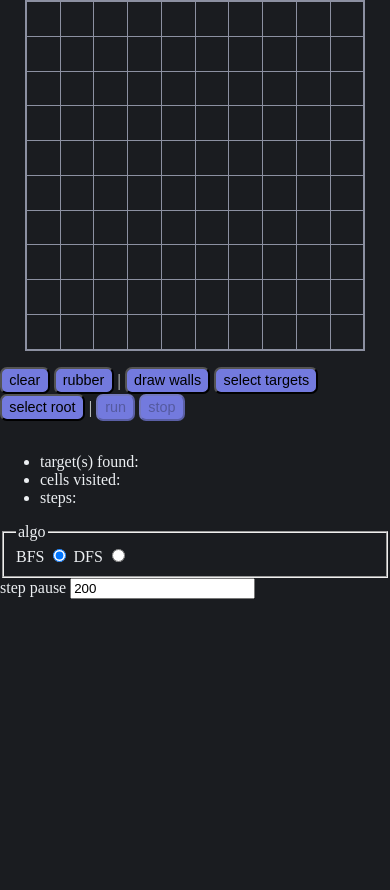
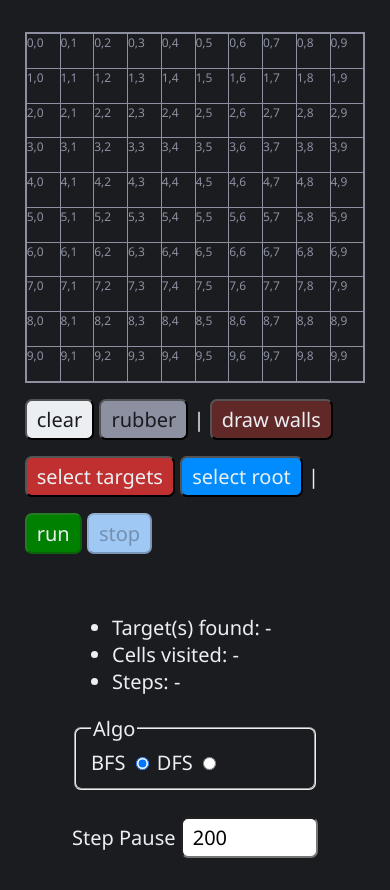
Before and after one commit to AlessandroTambellini/draw-algos, a plain HTML site: page index.html in a window 390 px wide. Before the commit the page ends 844 px from the top, so only its background shows below. Drawn offline with Linux system fonts and the light colour scheme.

Commit message:
make layout responsive and style it a bit

```diff
--- a/index.css
+++ b/index.css
@@ -1,10 +1,12 @@
 :root {
     --background-color: rgb(26, 28, 32);
     --text-color: rgb(236, 239, 242);
+    --secondary-color: rgb(140, 144, 161);
+    --cell-color: rgb(140, 144, 161);
+
+    /* Unused */
     --delimiter-color: rgb(46, 48, 57);
     --link-color: rgb(115, 122, 222);
-    --time-color: rgb(140, 144, 161);
-    --details-color: rgb(140, 144, 161);
 }
 
 * {
@@ -12,14 +14,16 @@
 }
 
 body {
-    /* display: flex;
+    display: flex;
     flex-direction: column;
     justify-content: center;
     align-items: center;
-    */
     margin: 0;
     background-color: var(--background-color);
     color: var(--text-color);
+    font-size: 1.25rem;
+    font-family: 'Segoe UI', Tahoma, Geneva, Verdana, sans-serif;
+    padding: 2rem;
 }
 
 main {
@@ -40,43 +44,114 @@ main {
     -webkit-user-select: none;
     user-select: none;
 
-    border: 1px solid var(--details-color);
+    border: 1px solid var(--secondary-color);
     /* I thought about setting .row:nth-last-of-type, but because the rows are inserted via js
     after the css is loaded, it has not effect. */
-    border-bottom: 2px solid var(--details-color);
+    border-bottom: 2px solid var(--secondary-color);
 }
 
-#btns-container {
-    margin-block: 1rem;
+.row {
+    display: flex;
+    border-top: 1px solid var(--secondary-color);
+    border-left: 1px solid var(--secondary-color);
+}
+
+.cell {
+    height: 4vh;
+    aspect-ratio: 1;
+    font-size: .75rem;
+    color: var(--cell-color);
+    border-right: 1px solid var(--secondary-color);
+}
+
+
+/*
+ *
+ * Buttons & Colors
+ */
+
+#btns-container > button {
+    /* I set the margin on each individual button instead of setting it to the container,
+    because when the screen shrinks and they move on a new line, they mantein the distance form the row above. */
+    margin-top: 1rem;
 }
 
 #btns-container button {
     border-radius: 7px;
     padding: .25em .5em;
-    font-size: .9rem;
-    background-color: var(--link-color);
 }
 
-#err-msg {
-    color: rgb(150, 19, 19);
-    font-weight: bold;
+.wall {
+    background-color: rgb(97, 40, 40);
+    color: rgb(215, 215, 215); /* I do not want a color
+    that has a super high contrast with the background,
+    because it's distractive. I think a smoked white is
+    the right color. */
 }
 
-.row {
-    display: flex;
-    border-top: 1px solid var(--details-color);
-    border-left: 1px solid var(--details-color);
+.target {
+    background-color: rgb(192, 48, 48);
+    color: rgb(215, 215, 215);
 }
 
-.cell {
-    /* font-size: .75rem; */
-    /* color: gray; */
-    /*width: 5ch;*/ /* it is proportional to the font-size */
-    /* padding: .25rem; */
-    height: 4vh;
-    aspect-ratio: 1;
-    border-right: 1px solid var(--details-color);
-    /* border: 1px solid var(--details-color); */
+.root {
+    background-color: rgb(0, 140, 255);
+    color: rgb(215, 215, 215);
+}
+
+.visited {
+    background-color: rgb(160, 200, 245);
+}
+
+.wall-hover {
+    /* I place the border inside to avoid moving the grid */
+    box-shadow: inset 0px 0px 0px 3px rgb(182, 45, 45);
+}
+
+.target-hover {
+    box-shadow: inset 0px 0px 0px 3px rgb(240, 65, 185);
+}
+
+.root-hover {
+    box-shadow: inset 0px 0px 0px 3px rgb(60, 226, 238);
+}
+
+#clear-btn {
+    background-color: var(--text-color);
+    color: var(--background-color);
+}
+
+#rubber-btn {
+    background-color: rgb(140, 144, 161);
+    color: var(--background-color);
+}
+
+#draw-walls-btn {
+    background-color: rgb(97, 40, 40);
+    color: var(--text-color);
+}
+
+#select-targets-btn {
+    background-color: rgb(192, 48, 48);
+    color: var(--text-color);
+}
+
+#select-root-btn {
+    background-color: rgb(0, 140, 255);
+    color: var(--text-color);
+}
+
+#run-btn {
+    background-color: green;
+    color: var(--text-color);
+}
+
+#stop-btn {
+    background-color: rgb(160, 200, 245);
+}
+
+.target-found {
+    animation: pulse 1s ease-in-out 1;
 }
 
 @keyframes pulse {
@@ -91,59 +166,46 @@ main {
     }
 }
 
-
-.visited {
-    background-color: rgb(160, 200, 245);
-}
-/* .visited-test {
-    background-color: rgb(245, 170, 160);
-} */
-
-.wall {
-    background-color: rgb(97, 40, 40);
-    color: rgb(215, 215, 215); /* I do not want a color
-    that has a super high contrast with the background,
-    because it's distractive. I think a smoked white is
-    the right color. */
-}
-
-/* #btns-container {
-    display: flex;
-    justify-content: center;
-    align-items: center;
-} */
-
-.wall-hover {
-    /* I place the border inside to avoid moving the grid */
-    box-shadow: inset 0px 0px 0px 3px rgb(182, 45, 45);
-}
-
-.target-hover {
-    box-shadow: inset 0px 0px 0px 3px rgb(240, 65, 185);
-}
-
-.root-hover {
-    box-shadow: inset 0px 0px 0px 3px rgb(60, 226, 238);
-}
-
-.target {
-    background-color: rgb(192, 48, 48);
-    color: rgb(215, 215, 215);
-}
-
-button:focus {
-    border: 2px solid rgb(156, 16, 16);
-}
-
-.root {
-    background-color: rgb(0, 140, 255);
-    color: rgb(215, 215, 215);
-}
-
-.target-found {
-    animation: pulse 1s ease-in-out 1;
-}
-
 .rubber-hover {
     opacity: .5;
 }
+
+
+/*
+ *
+ * Miscellaneous
+ */
+
+button, input {
+    font: inherit;
+}
+
+input {
+    border-radius: 7px;
+    padding: .25em .5em;
+}
+
+#algos-fieldset {
+    border-radius: 7px;
+}
+
+#step-pause {
+    max-width: 12ch;
+}
+
+#err-msg {
+    color: rgb(150, 19, 19);
+    font-weight: bold;
+}
+
+@media (min-width: 1100px) {
+    body {
+        flex-direction: row;
+        align-items: start;
+        gap: 1rem;
+    }
+}
+
+/* button:focus {
+    border: 2px solid rgb(156, 16, 16);
+} */
--- a/index.html
+++ b/index.html
@@ -9,7 +9,6 @@
 
     <link rel="stylesheet" href="./index.css">
     <script src="./index.js" defer></script>
-    <!-- <script src="./test.js" defer></script> -->
 </head>
 <body>
     <main>
@@ -21,7 +20,7 @@
             |
             <button id="draw-walls-btn">draw walls</button>
             <button id="select-targets-btn">select targets</button>
-            <button id="select-root">select root</button>
+            <button id="select-root-btn">select root</button>
             |
             <button id="run-btn" disabled>run</button>
             <button id="stop-btn" disabled>stop</button>
@@ -29,17 +28,17 @@
     </main>
 
     <p id="err-msg"></p>
-    <!-- <button id="test-btn">test</button> -->
 
+    <div id="controls">
         <ul>
-        <li>target(s) found: <span id="target-found"></span></li>
-        <li>cells visited: <span id="cells-visited"></span></li>
-        <li>steps: <span id="steps"></span></li>
+            <li>Target(s) found: <span id="target-found">-</span></li>
+            <li>Cells visited: <span id="cells-visited">-</span></li>
+            <li>Steps: <span id="steps">-</span></li>
         </ul>
 
         <form>
             <fieldset id="algos-fieldset">
-            <legend>algo</legend>
+                <legend>Algo</legend>
 
                 <!-- BFS Algorithm: https://en.wikipedia.org/wiki/Breadth-first_search -->
                 <label for="bfs">BFS</label>
@@ -50,10 +49,11 @@
                 <!-- <label for="whatever">whatever</label>
                 <input class="algo" id="whatever" type="radio" value="whatever" name="algo"> -->
             </fieldset>
-
-        <label for="step-pause">step pause</label>
+            <br>
+            <label for="step-pause">Step Pause</label>
             <input id="step-pause" type="number" min="0" value="200">
         </form>
+    </div>
 
 </body>
 </html>
--- a/index.js
+++ b/index.js
@@ -10,7 +10,7 @@ const clear_btn = document.querySelector('#clear-btn');
 const rubber_btn = document.querySelector('#rubber-btn');
 const draw_walls_btn = document.querySelector('#draw-walls-btn');
 const select_targets_btn = document.querySelector('#select-targets-btn');
-const select_root_btn = document.querySelector('#select-root');
+const select_root_btn = document.querySelector('#select-root-btn');
 const run_btn = document.querySelector('#run-btn');
 const stop_btn = document.querySelector('#stop-btn');
 
@@ -21,6 +21,33 @@ const res_steps = document.querySelector('#steps');
 document.querySelector('form').addEventListener('submit', e => e.preventDefault());
 const algos_fieldset = document.querySelector('#algos-fieldset');
 const step_pause_input = document.querySelector('#step-pause');
+
+/*
+ *
+ *  Global vars/flags
+ */
+
+let algo = null;
+let root = null;
+let targets = 0;
+
+let f_clear = true;
+let f_rubber = false;
+let f_draw_walls = false;
+let f_select_targets = false;
+let f_select_root = false;
+let f_run = true;
+let f_stop = true;
+
+let prev_rubber_hover = null;
+let prev_wall_hover = null;
+let prev_target_hover = null;
+let prev_root_hover = null;
+
+let is_stop = true;
+let is_run = true;
+
+let leftBtn_down = false;
 
 /*
 *
@@ -95,6 +122,7 @@ class Bfs {
             curr.classList.add('visited');
             if (curr.classList.contains('target')) {
                 targets_found += 1;
+                curr.classList.remove('visited');
                 curr.classList.add('target-found');
             }
             await new Promise(resolve => setTimeout(resolve, this.#step_pause));
@@ -172,6 +200,7 @@ class Dfs {
             curr.classList.add('visited');
             if (curr.classList.contains('target')) {
                 targets_found += 1;
+                curr.classList.remove('visited');
                 curr.classList.add('target-found');
             }
             await new Promise(resolve => setTimeout(resolve, this.#step_pause));
@@ -199,39 +228,12 @@ class Whatever {
 
 /*
  *
- *  Global vars/flags
- */
-
-let algo = null;
-let root = null;
-let targets = 0;
-
-let f_clear = true;
-let f_rubber = false;
-let f_draw_walls = false;
-let f_select_targets = false;
-let f_select_root = false;
-let f_run = true;
-let f_stop = true;
-
-let prev_rubber_hover = null;
-let prev_wall_hover = null;
-let prev_target_hover = null;
-let prev_root_hover = null;
-
-let is_stop = true;
-let is_run = true;
-
-let leftBtn_down = false;
-
-/*
- *
  *  App Logic
  */
 
 let cells_per_row = -1;
-if (window.innerWidth <= 430 /* iPhone 14 Pro Max */) cells_per_row = 10;
-else if (window.innerWidth <= 768 /* iPad Mini */) cells_per_row = 15;
+if (window.innerWidth <= 720) cells_per_row = 10;
+else if (window.innerWidth <= 960) cells_per_row = 15;
 else cells_per_row = 20;
 for (let i = 0; i < cells_per_row; i++)
 {
@@ -242,7 +244,7 @@ for (let i = 0; i < cells_per_row; i++)
     {
         const cell = document.createElement('div');
         cell.classList.add('cell');
-        // cell.textContent = i + ',' + j;
+        cell.textContent = i + ',' + j;
         row.appendChild(cell);
     }
     grid.appendChild(row);
```
Lines whose indentation alone changed are shown as unchanged.
